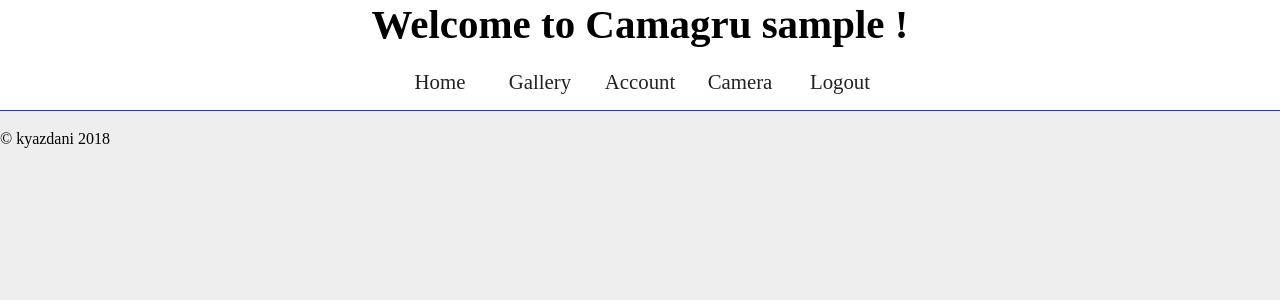
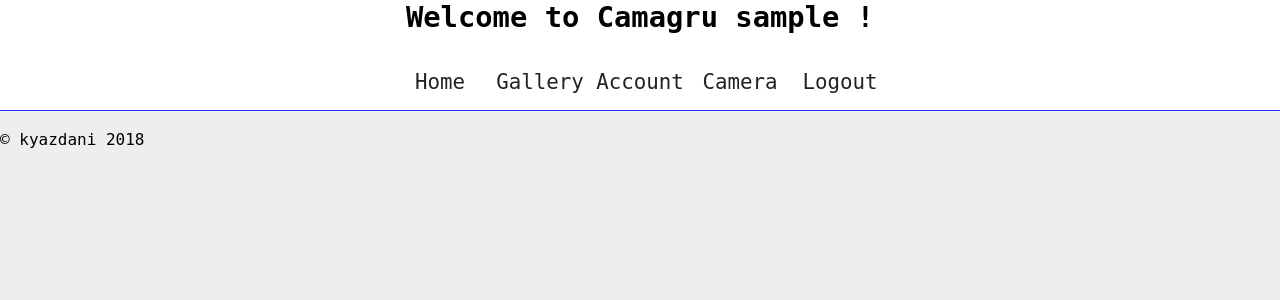
Before and after one commit to kyazdani42/camagru, a PHP site: page /camagru/Home in a window 1280 px wide. Shown: the top 300 px of the page. Run offline with PHP 8.4, Linux system fonts and the light colour scheme; the visitor is signed in with stand-in values (Sample User, id 1); data that the repository does not hold is empty.

Commit message:
adding styles

```diff
--- a/public/style/main.css
+++ b/public/style/main.css
@@ -2,14 +2,14 @@ li {
 	list-style-type: none;
 }
 body {
-	font-family: "Avenir";
+	font-family: "Avenir", 'monospace';
 	font-size:1em;
 	background-color: #eeeeee;
 	padding:0;
 	margin:0;
 }
 h1, h2 {
-	font-family:"PT Sans";
+	font-family:"PT Sans", "monospace";
 }
 a {
 	color: #4977ff;
@@ -22,9 +22,8 @@ input, textarea {
 a:hover {
 	text-shadow: 0 0 1px #99e0ff;
 }
-/*
-statics
- */
+
+/*statics */
 #photo, #video {
 	width:305px;
 	height:225px;
@@ -118,10 +117,9 @@ style login
 	width:280px;
 	height:70px;
 	display: flex;
-	margin:auto;
 	flex-direction: column;
 	justify-content: space-evenly;
-	margin-top: 20px;
+	margin: 20px auto auto;
 	border:1px solid #cccccc;
 	-webkit-border-radius: 5px;
 	-moz-border-radius: 5px;
@@ -130,7 +128,6 @@ style login
 .loginHome {
 	height:90px;
 }
-
 .resetBox {
 	padding: 50px;
 	height: 120px;
@@ -156,12 +153,13 @@ header {
 	z-index: 1;
 	background-color: #ffffff;
 	position:fixed;
+	top: 0;
+	left: 0;
 	width:100%;
-	margin-top:0;
 	border-bottom: 1px solid #1930ff;
 }
 .main, .mainCam, .contentAccount {
-	padding-top:130px;
+	margin-top:130px;
 }
 .content {
 	height:50px;
@@ -169,7 +167,7 @@ header {
 	margin: auto;
 }
 .content h1 {
-	font-size: 3.2vw;
+	font-size: 1.8em;
 	text-align:center;
 	margin: 0;
 }
@@ -199,15 +197,58 @@ header {
 .navbar > a:active {
 	background-color: #99e0ff;
 }
+@media only screen and (max-width: 719px) {
 
+	.navbar {
+		flex-direction: column;
+		background-color: #eeeeee;
+		width: 100px;
+		border: 1px solid black;
+	}
+	.navbar a {
+		text-decoration: underline;
+	}
+	.navbar a:not(:first-child) {
+		display: none;
+	}
+    .content h1 {
+		font-size: 1.5em;
+	}
+
+}
 /* boxes home */
 .main {
 	display: grid;
-	grid-template-columns: 1fr 1fr 1fr 1fr;
+    grid-template-columns: 1fr;
 	grid-gap: 10px;
-	width: 98%;
-	margin: auto;
-	padding-left: 10px;
+   	grid-auto-flow: dense;
+    width: 95%;
+	margin-left: 10px;
+}
+@media screen and (min-width: 660px) {
+	.main {
+		grid-template-columns: 1fr 1fr;
+	}
+}
+@media screen and (min-width: 960px) {
+	.main {
+		grid-template-columns: repeat(3, 1fr);
+	}
+}
+@media screen and (min-width: 1270px) {
+	.main {
+		grid-template-columns: repeat(4, 1fr);
+	}
+}
+@media screen and (min-width: 1580px) {
+	.main {
+		grid-template-columns: repeat(5, 1fr);
+	}
+}
+@media screen and (min-width: 1900px) {
+	.main {
+		grid-template-columns: repeat(6, 1fr);
+	}
 }
 .container {
 	border: 1px solid #1930ff;
@@ -229,7 +270,7 @@ header {
 	display: grid;
 	grid-template-columns: 1fr 1fr;
 	grid-template-rows: 15px auto;
-	grid-gap: 10px;
+	grid-column-gap: 10px;
 	margin-top: 10px;
 	margin-bottom: 10px;
 }
```
Also changed, not shown: public/js/nav.js (added).
